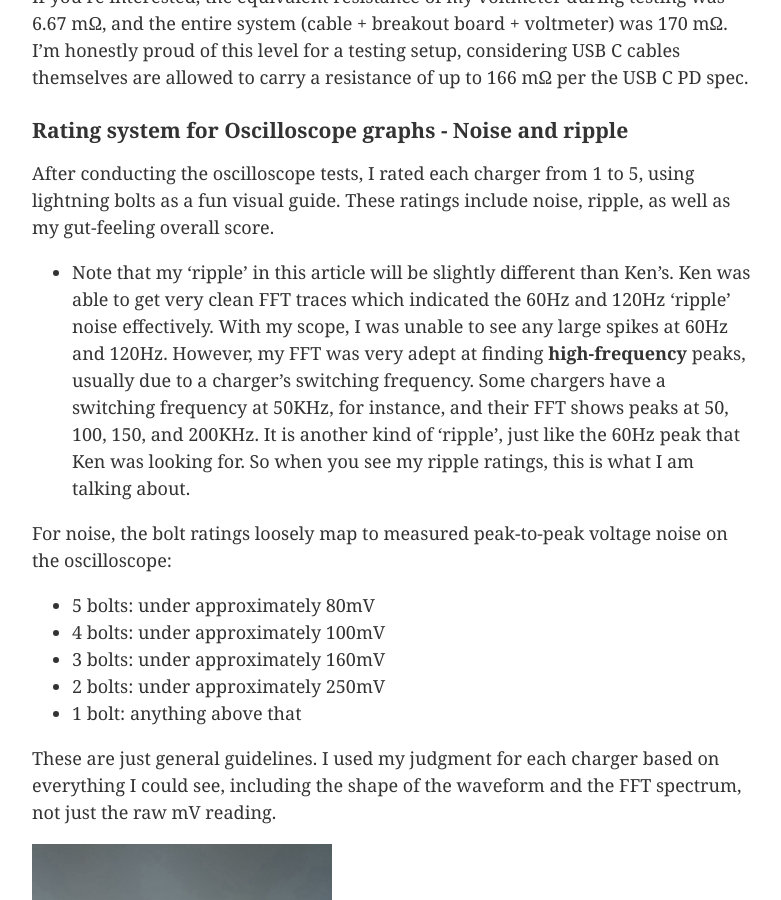
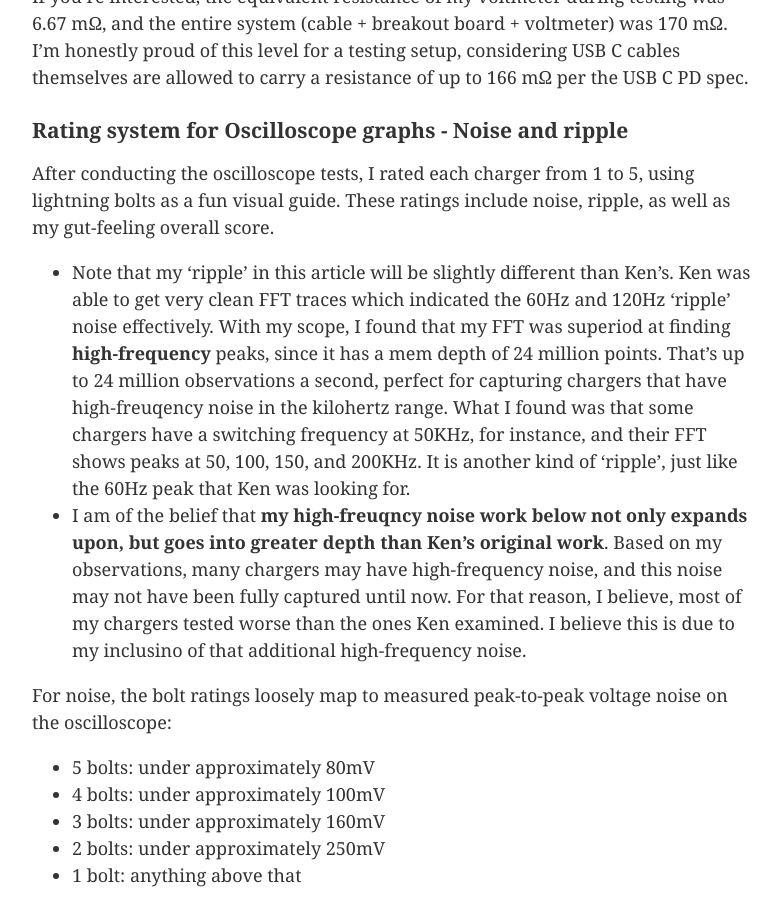
Before and after one commit to 0sps/sull1van.com, a Jekyll site: the page built from _posts/2026-01-19-a-dozen-chargers-in-the-lab.md, in a window 1280 px wide and 900 px high, scrolled down 3871 px. Shown: the whole window, without its empty margins (248-1029 px from the left). Built offline with Jekyll 4.4.1, drawn with Linux system fonts in a browser that asks for light colours.

Commit message:
Update 2026-01-19-a-dozen-chargers-in-the-lab.md

```diff
--- a/_posts/2026-01-19-a-dozen-chargers-in-the-lab.md
+++ b/_posts/2026-01-19-a-dozen-chargers-in-the-lab.md
@@ -394,7 +394,8 @@ If you're interested, the equivalent resistance of my voltmeter during testing w
 ### Rating system for Oscilloscope graphs - Noise and ripple
 
 After conducting the oscilloscope tests, I rated each charger from 1 to 5, using lightning bolts as a fun visual guide. These ratings include noise, ripple, as well as my gut-feeling overall score.
-- Note that my 'ripple' in this article will be slightly different than Ken's. Ken was able to get very clean FFT traces which indicated the 60Hz and 120Hz 'ripple' noise effectively. With my scope, I was unable to see any large spikes at 60Hz and 120Hz. However, my FFT was very adept at finding **high-frequency** peaks, usually due to a charger's switching frequency. Some chargers have a switching frequency at 50KHz, for instance, and their FFT shows peaks at 50, 100, 150, and 200KHz. It is another kind of 'ripple', just like the 60Hz peak that Ken was looking for. So when you see my ripple ratings, this is what I am talking about.
+- Note that my 'ripple' in this article will be slightly different than Ken's. Ken was able to get very clean FFT traces which indicated the 60Hz and 120Hz 'ripple' noise effectively. With my scope, I found that my FFT was superiod at finding **high-frequency** peaks, since it has a mem depth of 24 million points. That's up to 24 million observations a second, perfect for capturing chargers that have high-freuqency noise in the kilohertz range. What I found was that some chargers have a switching frequency at 50KHz, for instance, and their FFT shows peaks at 50, 100, 150, and 200KHz. It is another kind of 'ripple', just like the 60Hz peak that Ken was looking for.
+- I am of the belief that **my high-freuqncy noise work below not only expands upon, but goes into greater depth than Ken's original work**. Based on my observations, many chargers may have high-frequency noise, and this noise may not have been fully captured until now. For that reason, I believe, most of my chargers tested worse than the ones Ken examined. I believe this is due to my inclusino of that additional high-frequency noise.
 
 For noise, the bolt ratings loosely map to measured peak-to-peak voltage noise on the oscilloscope:
 
```
